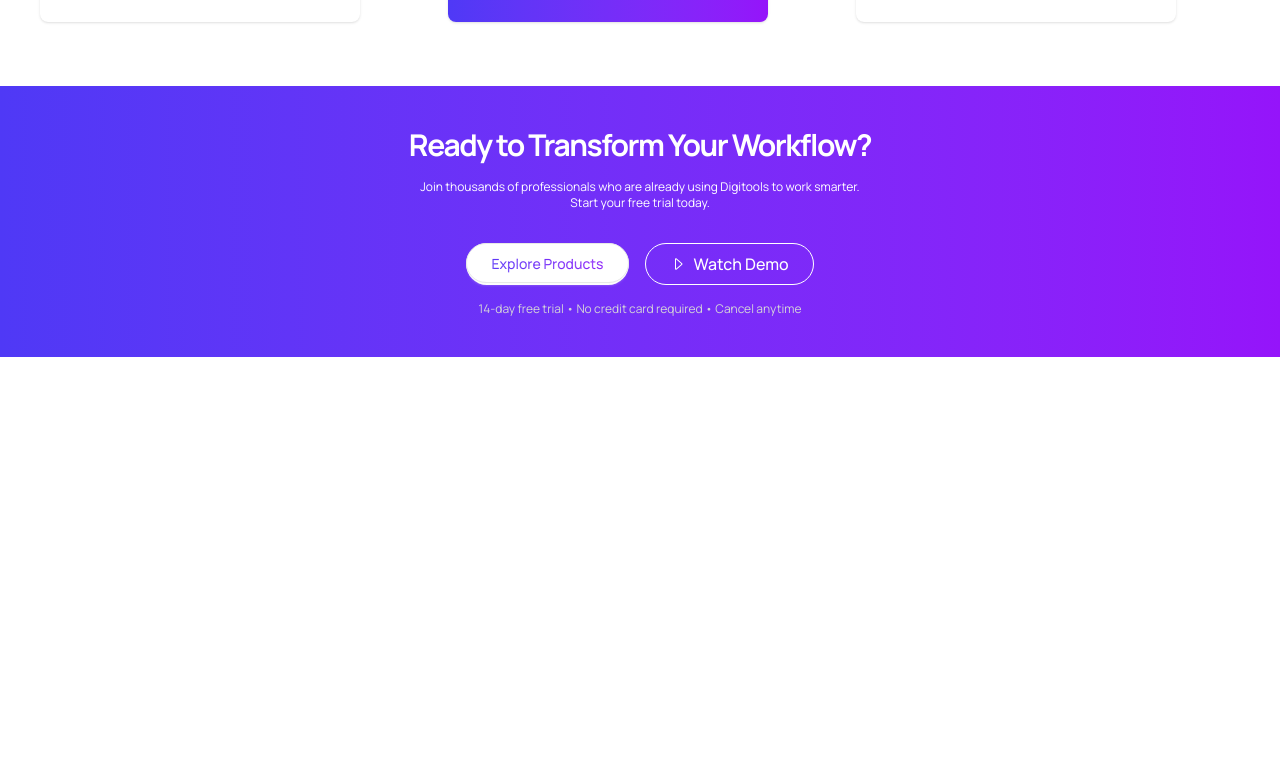
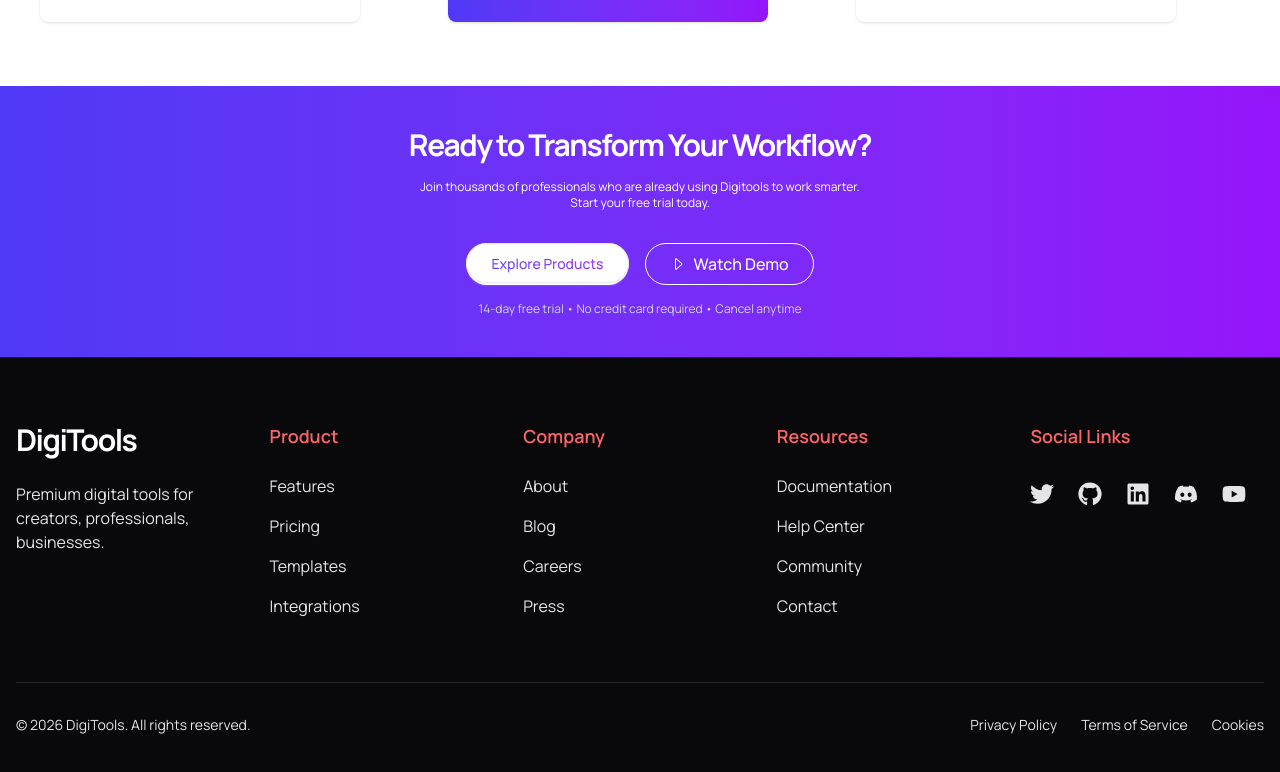
Before and after one commit to probillal/digiTools-platform, a React (Vite) app: page / in a window 1280 px wide. Shown: the part 1954-2726 px from the top of the page. Before the commit the page ends 2311 px from the top, so only its background shows below. Built offline with nearby package versions, Linux system fonts and the light colour scheme.

Commit message:
footer section added and responsive done

```diff
--- a/src/App.jsx
+++ b/src/App.jsx
@@ -6,6 +6,7 @@
 import Steps from "./components/StepsSection/Steps";
 import PricingSection from "./components/PricingSection/PricingSection";
 import WorkFlowSection from "./components/WorkFlowSection/WorkFlowSection";
+import Footer from "./components/Footer/Footer";
 
 function App() {
   return (
@@ -18,6 +19,7 @@
         <Steps></Steps>
         <PricingSection></PricingSection>
         <WorkFlowSection></WorkFlowSection>
+        <Footer></Footer>
       </div>
     </>
   );
--- /dev/null
+++ b/src/components/Footer/Footer.jsx
@@ -0,0 +1,155 @@
+import React from "react";
+import {
+  FaDiscord,
+  FaGithub,
+  FaLinkedin,
+  FaTwitter,
+  FaYoutube,
+} from "react-icons/fa";
+
+const Footer = () => {
+  return (
+    <footer className="bg-zinc-950 border-t border-red-900/50 pt-16 pb-10 ">
+      <div className="max-w-7xl mx-auto px-4 ">
+        <div className="grid md:grid-cols-3 lg:grid-cols-5 gap-5 justify-center">
+          {/* Logo & Description */}
+          <div>
+            <div className="flex items-center justify-center md:justify-start  gap-3 mb-6">
+              <h2 className="text-3xl font-bold tracking-tighter text-white">
+                DigiTools
+              </h2>
+            </div>
+
+            <p className="text-neutral-200 text-md text-center md:text-left max-w-xs mx-auto">
+              Premium digital tools for creators, professionals, businesses.
+            </p>
+          </div>
+
+          {/* Quick Links */}
+          <div className=" text-center md:text-left">
+            <h3 className="text-red-400 font-semibold mb-6 text-lg">Product</h3>
+            <ul className="space-y-4 text-neutral-200 flex gap-4 text-center md:text-left justify-center md:flex-col md:gap-0">
+              <li>
+                <a href="#" className="hover:text-white transition">
+                  Features
+                </a>
+              </li>
+              <li>
+                <a href="#" className="hover:text-white transition">
+                  Pricing
+                </a>
+              </li>
+              <li>
+                <a href="#" className="hover:text-white transition">
+                  Templates
+                </a>
+              </li>
+              <li>
+                <a href="#" className="hover:text-white transition">
+                  Integrations
+                </a>
+              </li>
+            </ul>
+          </div>
+
+          <div className=" text-center md:text-left">
+            <h3 className="text-red-400 font-semibold mb-6 text-lg">Company</h3>
+            <ul className="space-y-4 text-neutral-200 flex gap-4 justify-center md:flex-col md:gap-0">
+              <li>
+                <a href="#" className="hover:text-white transition">
+                  About
+                </a>
+              </li>
+              <li>
+                <a href="#" className="hover:text-white transition">
+                  Blog
+                </a>
+              </li>
+              <li>
+                <a href="#" className="hover:text-white transition">
+                  Careers
+                </a>
+              </li>
+              <li>
+                <a href="#" className="hover:text-white transition">
+                  Press
+                </a>
+              </li>
+            </ul>
+          </div>
+          <div className=" text-center md:text-left">
+            <h3 className="text-red-400 font-semibold mb-6 text-lg">
+              Resources
+            </h3>
+            <ul className="space-y-4 text-neutral-200 flex gap-4 justify-center md:flex-col md:gap-0">
+              <li>
+                <a href="#" className="hover:text-white transition">
+                  Documentation
+                </a>
+              </li>
+              <li>
+                <a href="#" className="hover:text-white transition">
+                  Help Center
+                </a>
+              </li>
+              <li>
+                <a href="#" className="hover:text-white transition">
+                  Community
+                </a>
+              </li>
+              <li>
+                <a href="#" className="hover:text-white transition">
+                  Contact
+                </a>
+              </li>
+            </ul>
+          </div>
+
+          <div className=" text-center md:text-left ">
+            <h3 className="text-red-400 font-semibold mb-4 text-lg">
+              Social Links
+            </h3>
+            <div className="mt-8 flex text-center md:text-left justify-center md:justify-start gap-6 text-2xl text-neutral-200">
+              <a href="#" className="hover:text-red-500 transition-colors">
+                <FaTwitter />
+              </a>
+              <a href="#" className="hover:text-red-500 transition-colors">
+                <FaGithub />
+              </a>
+              <a href="#" className="hover:text-red-500 transition-colors">
+                <FaLinkedin />
+              </a>
+              <a href="#" className="hover:text-red-500 transition-colors">
+                <FaDiscord />
+              </a>
+              <a href="#" className="hover:text-red-500 transition-colors">
+                <FaYoutube />
+              </a>
+            </div>
+          </div>
+        </div>
+
+        {/* Bottom Bar */}
+        <div className="mt-16 pt-8 border-t border-zinc-800 flex flex-col md:flex-row text-neutral-200 items-center justify-between gap-4 text-sm">
+          <div>
+            © {new Date().getFullYear()} DigiTools. All rights reserved.
+          </div>
+
+          <div className="flex gap-6">
+            <a href="#" className="hover:text-red-400 transition">
+              Privacy Policy
+            </a>
+            <a href="#" className="hover:text-red-400 transition">
+              Terms of Service
+            </a>
+            <a href="#" className="hover:text-red-400 transition">
+              Cookies
+            </a>
+          </div>
+        </div>
+      </div>
+    </footer>
+  );
+};
+
+export default Footer;
```
